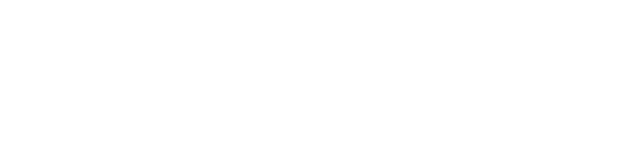
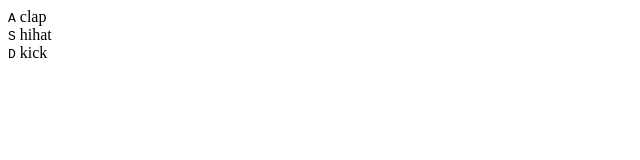
Before and after one commit to fcontreras18/javascript30, a plain HTML site: page drum-kit/index.html in a window 1280 px wide. Shown: the whole page, without its empty margins (0-640 px from the left). Drawn offline with Linux system fonts and the light colour scheme.

Commit message:
Update index.html

```diff
--- a/drum-kit/index.html
+++ b/drum-kit/index.html
@@ -6,8 +6,18 @@
 
     <body>
         <div class="keys">
-            <div data-key="65" class="key"></div>
-            <div data-key="83" class="key"></div>
+            <div data-key="65" class="key">
+                <kbd>A</kbd>
+                <span class="sound">clap</span>
+            </div>
+            <div data-key="83" class="key">
+                <kbd>S</kbd>
+                <span class="sound">hihat</span>
+            </div>
+            <div data-key="68" class="key"></div>
+                <kbd>D</kbd>
+                <span class="sound">kick</span>
+            </div>
         </div>
     </body>
 </html>
```
